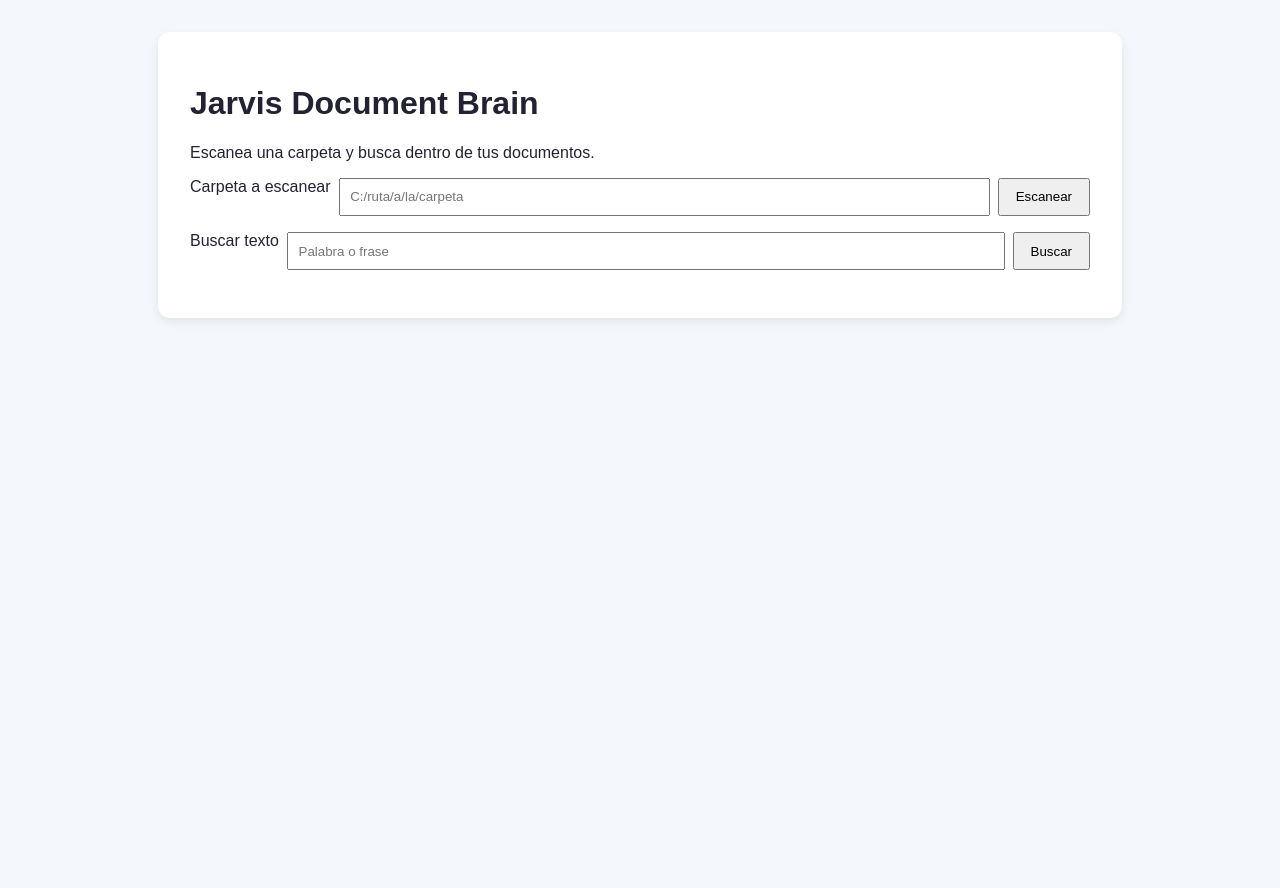
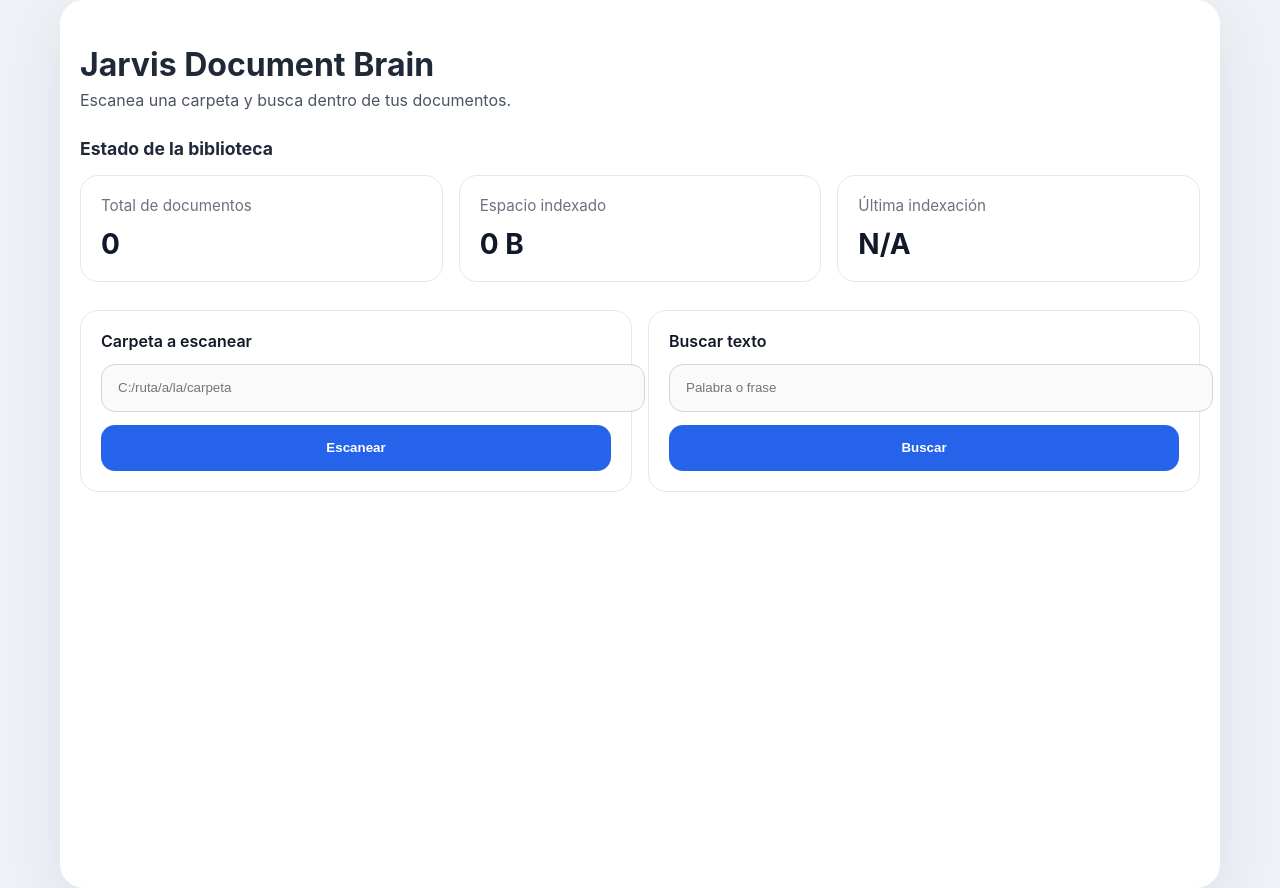
Before and after one commit to Zentella13/JarvisDocumentBrain, a FastAPI app: page / in a window 1280 px wide. Before the commit the page ends 320 px from the top, so only its background shows below. Run offline with FastAPI, Linux system fonts and the light colour scheme; data that the repository does not hold is empty.

Commit message:
feat: add persistent library dashboard and local time formatting

```diff
--- a/app/api/routes.py
+++ b/app/api/routes.py
@@ -4,6 +4,7 @@ from fastapi.templating import Jinja2Templates
 from pathlib import Path
 
 from app.indexers.document_indexer import DocumentIndexer
+from app.services.dashboard_service import get_dashboard_stats
 
 router = APIRouter()
 
@@ -12,10 +13,11 @@ templates = Jinja2Templates(directory=str(Path(__file__).resolve().parent.parent
 
 @router.get("/", response_class=HTMLResponse)
 async def home(request: Request) -> HTMLResponse:
+    dashboard = get_dashboard_stats()
     return templates.TemplateResponse(
         request=request,
         name="index.html",
-        context={"request": request, "results": [], "folder_path": ""},
+        context={"request": request, "results": [], "folder_path": "", "dashboard": dashboard},
     )
 
 
@@ -28,6 +30,7 @@ async def scan_folder(request: Request, folder_path: str = Form(...)) -> HTMLRes
         scan_result = indexer.index_folder()
     except Exception as exc:
         error = str(exc) or "Error al escanear la carpeta."
+    dashboard = get_dashboard_stats()
     return templates.TemplateResponse(
         request=request,
         name="index.html",
@@ -38,6 +41,7 @@ async def scan_folder(request: Request, folder_path: str = Form(...)) -> HTMLRes
             "error": error,
             "summary": scan_result["summary"],
             "files": scan_result["files"],
+            "dashboard": dashboard,
         },
     )
 
@@ -45,11 +49,12 @@ async def scan_folder(request: Request, folder_path: str = Form(...)) -> HTMLRes
 @router.get("/search", response_class=HTMLResponse)
 async def search(request: Request, q: str = "", folder_path: str = "") -> HTMLResponse:
     results = []
+    dashboard = get_dashboard_stats()
     if q:
         indexer = DocumentIndexer(".")
         results = indexer.search(q)
     return templates.TemplateResponse(
         request=request,
         name="index.html",
-        context={"request": request, "results": results, "query": q, "folder_path": folder_path},
+        context={"request": request, "results": results, "query": q, "folder_path": folder_path, "dashboard": dashboard},
     )
--- /dev/null
+++ b/app/services/dashboard_service.py
@@ -0,0 +1,81 @@
+from datetime import datetime
+from zoneinfo import ZoneInfo
+
+from app.database.connection import get_connection
+
+
+def _format_size(size_bytes: int) -> str:
+    if size_bytes < 1024:
+        return f"{size_bytes} B"
+    if size_bytes < 1024 ** 2:
+        return f"{size_bytes / 1024:.2f} KB"
+    if size_bytes < 1024 ** 3:
+        return f"{size_bytes / (1024 ** 2):.2f} MB"
+    return f"{size_bytes / (1024 ** 3):.2f} GB"
+
+
+def _format_datetime(value: str | None) -> str | None:
+    if not value:
+        return None
+
+    try:
+        if value.endswith("Z"):
+            value = value[:-1] + "+00:00"
+        parsed = datetime.fromisoformat(value)
+    except ValueError:
+        return value
+
+    if parsed.tzinfo is None:
+        parsed = parsed.replace(tzinfo=ZoneInfo("UTC"))
+    else:
+        parsed = parsed.astimezone(ZoneInfo("UTC"))
+
+    ny_time = parsed.astimezone(ZoneInfo("America/New_York"))
+    return ny_time.strftime("%d/%m/%Y %I:%M %p")
+
+
+def get_dashboard_stats() -> dict[str, object]:
+    conn = get_connection()
+    try:
+        cursor = conn.cursor()
+
+        cursor.execute(
+            "SELECT COUNT(*) AS total_documents, COALESCE(SUM(size_bytes), 0) AS total_size_bytes, MAX(indexed_at) AS last_indexed_at FROM documents"
+        )
+        row = cursor.fetchone()
+        total_documents = row["total_documents"] if row else 0
+        total_size_bytes = row["total_size_bytes"] if row else 0
+        last_indexed_at = row["last_indexed_at"] if row else None
+
+        cursor.execute(
+            "SELECT extension, COUNT(*) AS count FROM documents GROUP BY extension ORDER BY count DESC"
+        )
+        by_extension = [
+            {"extension": r["extension"] or "", "count": r["count"]}
+            for r in cursor.fetchall()
+        ]
+
+        cursor.execute(
+            "SELECT filename, path, extension, size_bytes, indexed_at FROM documents ORDER BY datetime(indexed_at) DESC LIMIT 5"
+        )
+        recent_documents = [
+            {
+                "filename": r["filename"],
+                "path": r["path"],
+                "extension": r["extension"] or "",
+                "size_bytes": r["size_bytes"],
+                "indexed_at": _format_datetime(r["indexed_at"] if r["indexed_at"] else None),
+            }
+            for r in cursor.fetchall()
+        ]
+
+        return {
+            "total_documents": total_documents,
+            "total_size_bytes": total_size_bytes,
+            "total_size_display": _format_size(total_size_bytes),
+            "last_indexed_at": _format_datetime(last_indexed_at),
+            "by_extension": by_extension,
+            "recent_documents": recent_documents,
+        }
+    finally:
+        conn.close()
--- a/app/static/styles.css
+++ b/app/static/styles.css
@@ -1,7 +1,202 @@
-body { font-family: Arial, sans-serif; margin: 2rem; background: #f4f7fb; color: #223; }
-main { max-width: 900px; margin: auto; background: white; padding: 2rem; border-radius: 12px; box-shadow: 0 4px 10px rgba(0,0,0,0.08); }
-form { margin-bottom: 1rem; display: flex; gap: 0.5rem; flex-wrap: wrap; }
-input { flex: 1; min-width: 240px; padding: 0.6rem; }
-button { padding: 0.6rem 1rem; }
-ul { padding-left: 1rem; }
-li { margin-bottom: 1rem; }
+body {
+    font-family: Inter, system-ui, Arial, sans-serif;
+    margin: 0;
+    background: #eef2f7;
+    color: #1f2937;
+}
+main {
+    max-width: 1120px;
+    margin: 0 auto;
+    padding: 2.5rem 1.25rem 3rem;
+    background: #ffffff;
+    border-radius: 24px;
+    box-shadow: 0 20px 60px rgba(15, 23, 42, 0.08);
+    min-height: 100vh;
+}
+.page-header {
+    padding-top: 0.5rem;
+    margin-bottom: 1.75rem;
+}
+.page-header h1 {
+    margin: 0 0 0.5rem;
+    font-size: clamp(2rem, 2.5vw, 2.75rem);
+    line-height: 1.05;
+}
+.page-header p {
+    margin: 0;
+    color: #4b5563;
+    font-size: 1rem;
+}
+.dashboard-overview,
+.action-panel,
+.summary-cards,
+.file-list,
+.extension-card,
+.recent-documents {
+    margin-bottom: 1.75rem;
+}
+.dashboard-cards,
+.summary-cards {
+    display: grid;
+    gap: 1rem;
+}
+.dashboard-cards {
+    grid-template-columns: repeat(3, minmax(0, 1fr));
+}
+.summary-cards {
+    grid-template-columns: repeat(5, minmax(0, 1fr));
+}
+.stat-card,
+.card,
+.scan-form,
+.search-form,
+.extension-card,
+.recent-documents {
+    background: #ffffff;
+    border: 1px solid #e5e7eb;
+    border-radius: 18px;
+    padding: 1.25rem;
+}
+.stat-card {
+    display: flex;
+    flex-direction: column;
+    gap: 0.75rem;
+}
+.stat-label {
+    color: #6b7280;
+    font-size: 0.95rem;
+}
+.stat-card strong,
+.card strong {
+    display: block;
+    font-size: 1.75rem;
+    color: #111827;
+}
+.extension-card h3,
+.recent-documents h3,
+.file-list h2,
+.section-header h2 {
+    margin: 0 0 1rem;
+    font-size: 1.1rem;
+}
+.extension-card ul,
+.recent-documents ul,
+.file-list ul {
+    list-style: none;
+    margin: 0;
+    padding: 0;
+}
+.extension-card li,
+.recent-documents li,
+.file-item {
+    border-top: 1px solid #f3f4f6;
+    padding: 0.9rem 0;
+}
+.extension-card li:first-child,
+.recent-documents li:first-child {
+    border-top: none;
+}
+.recent-documents li {
+    display: grid;
+    gap: 0.35rem;
+}
+.doc-extension {
+    color: #6b7280;
+    font-size: 0.95rem;
+}
+.doc-path {
+    color: #4b5563;
+    font-size: 0.95rem;
+}
+.action-panel {
+    display: grid;
+    grid-template-columns: 1fr 1fr;
+    gap: 1rem;
+}
+.scan-form,
+.search-form {
+    display: grid;
+    gap: 0.85rem;
+}
+.scan-form label,
+.search-form label {
+    font-weight: 600;
+    color: #111827;
+}
+input[type="text"] {
+    width: 100%;
+    padding: 0.95rem 1rem;
+    border: 1px solid #d1d5db;
+    border-radius: 14px;
+    background: #fafafa;
+    color: #111827;
+}
+button {
+    padding: 0.95rem 1.25rem;
+    border: none;
+    border-radius: 14px;
+    background: #2563eb;
+    color: #ffffff;
+    font-weight: 600;
+    cursor: pointer;
+    transition: background 0.2s ease;
+}
+button:hover {
+    background: #1d4ed8;
+}
+.error {
+    color: #b91c1c;
+    margin: 0.75rem 0;
+}
+.summary-cards .card {
+    display: flex;
+    flex-direction: column;
+    gap: 0.5rem;
+    border-color: #dbeafe;
+    background: #eff6ff;
+}
+.file-list h2 {
+    margin-top: 0;
+}
+.file-list ul {
+    margin: 0;
+}
+.file-item {
+    padding: 1.2rem;
+    border: 1px solid #e5e7eb;
+    border-radius: 16px;
+    margin-bottom: 1rem;
+    background: #f8fafc;
+}
+.file-item.new { border-left: 6px solid #16a34a; }
+.file-item.updated { border-left: 6px solid #f59e0b; }
+.file-item.unchanged { border-left: 6px solid #6b7280; }
+.file-item.error { border-left: 6px solid #dc2626; }
+.file-item strong {
+    display: inline-block;
+    margin-bottom: 0.4rem;
+}
+.file-item span {
+    color: #4b5563;
+}
+.file-item small {
+    color: #6b7280;
+}
+.file-item p {
+    margin: 0.75rem 0 0;
+    color: #334155;
+}
+@media (max-width: 980px) {
+    main { padding: 2rem 1rem 2.5rem; }
+    .dashboard-cards,
+    .summary-cards,
+    .action-panel { grid-template-columns: 1fr; }
+}
+@media (max-width: 640px) {
+    body { margin: 0; }
+    main { border-radius: 0; box-shadow: none; }
+    .page-header { padding-top: 1rem; }
+    .dashboard-cards,
+    .summary-cards,
+    .action-panel { gap: 0.85rem; }
+}
--- a/app/templates/index.html
+++ b/app/templates/index.html
@@ -8,21 +8,71 @@
 </head>
 <body>
     <main>
+        <header class="page-header">
             <h1>Jarvis Document Brain</h1>
             <p>Escanea una carpeta y busca dentro de tus documentos.</p>
+        </header>
 
-        <form action="/scan" method="post">
+        {% if dashboard %}
+            <section class="dashboard-overview">
+                <div class="section-header">
+                    <h2>Estado de la biblioteca</h2>
+                </div>
+                <div class="dashboard-cards">
+                    <article class="stat-card">
+                        <span class="stat-label">Total de documentos</span>
+                        <strong>{{ dashboard.total_documents }}</strong>
+                    </article>
+                    <article class="stat-card">
+                        <span class="stat-label">Espacio indexado</span>
+                        <strong>{{ dashboard.total_size_display }}</strong>
+                    </article>
+                    <article class="stat-card">
+                        <span class="stat-label">Última indexación</span>
+                        <strong>{{ dashboard.last_indexed_at or 'N/A' }}</strong>
+                    </article>
+                </div>
+                {% if dashboard.by_extension %}
+                    <div class="extension-card card">
+                        <h3>Conteo por tipo de archivo</h3>
+                        <ul>
+                            {% for ext in dashboard.by_extension %}
+                                <li>{{ ext.extension or '(sin extensión)' }}: {{ ext.count }}</li>
+                            {% endfor %}
+                        </ul>
+                    </div>
+                {% endif %}
+                {% if dashboard.recent_documents %}
+                    <div class="recent-documents card">
+                        <h3>Documentos recientes</h3>
+                        <ul>
+                            {% for doc in dashboard.recent_documents %}
+                                <li>
+                                    <strong>{{ doc.filename }}</strong> <span class="doc-extension">{{ doc.extension or 'sin extensión' }}</span><br>
+                                    <span class="doc-path">{{ doc.path }}</span><br>
+                                    <small>Indexado: {{ doc.indexed_at or 'N/A' }}</small>
+                                </li>
+                            {% endfor %}
+                        </ul>
+                    </div>
+                {% endif %}
+            </section>
+        {% endif %}
+
+        <section class="action-panel">
+            <form class="scan-form card" action="/scan" method="post">
                 <label for="folder_path">Carpeta a escanear</label>
                 <input type="text" id="folder_path" name="folder_path" placeholder="C:/ruta/a/la/carpeta" value="{{ folder_path or '' }}" required>
                 <button type="submit">Escanear</button>
             </form>
 
-        <form action="/search" method="get">
+            <form class="search-form card" action="/search" method="get">
                 <label for="q">Buscar texto</label>
                 <input type="text" id="q" name="q" placeholder="Palabra o frase" value="{{ query or '' }}">
                 <input type="hidden" name="folder_path" value="{{ folder_path or '' }}">
                 <button type="submit">Buscar</button>
             </form>
+        </section>
 
         {% if error %}
             <p class="error">{{ error }}</p>
```
Lines whose indentation alone changed are shown as unchanged.
